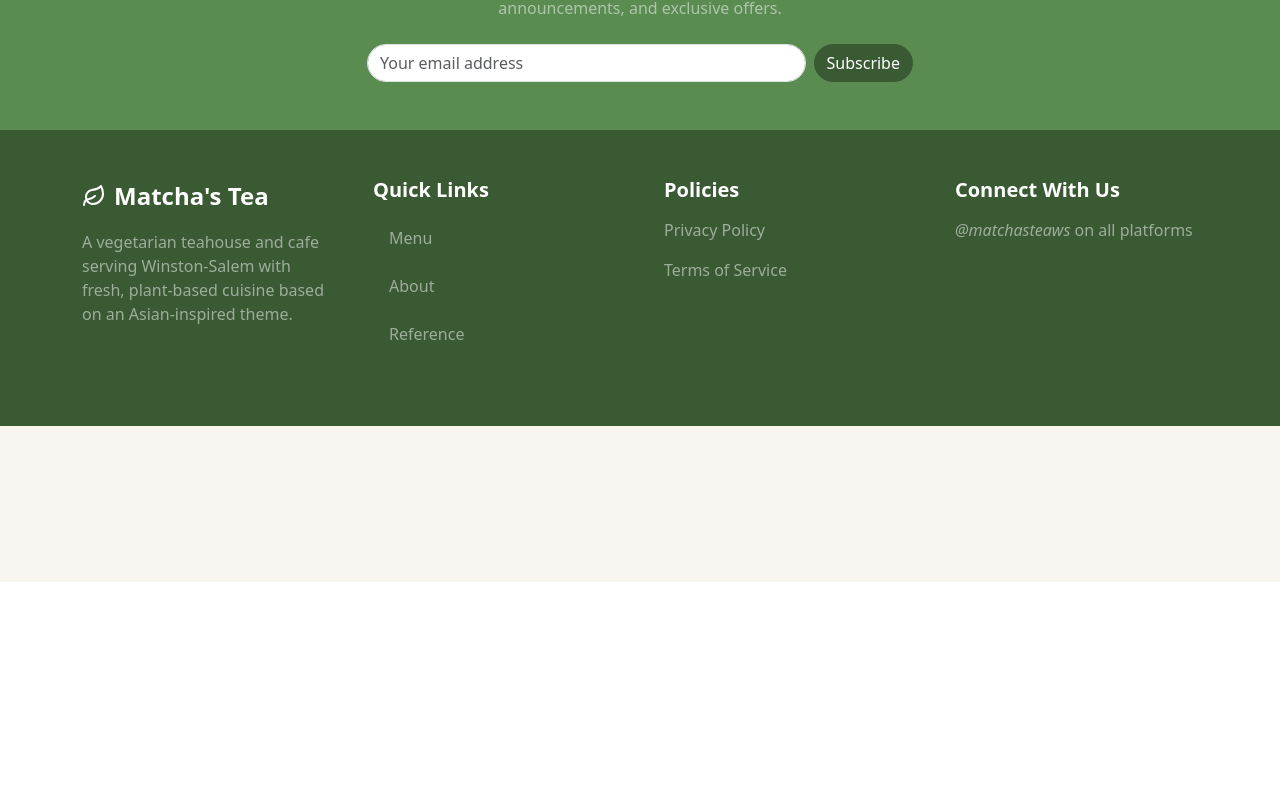
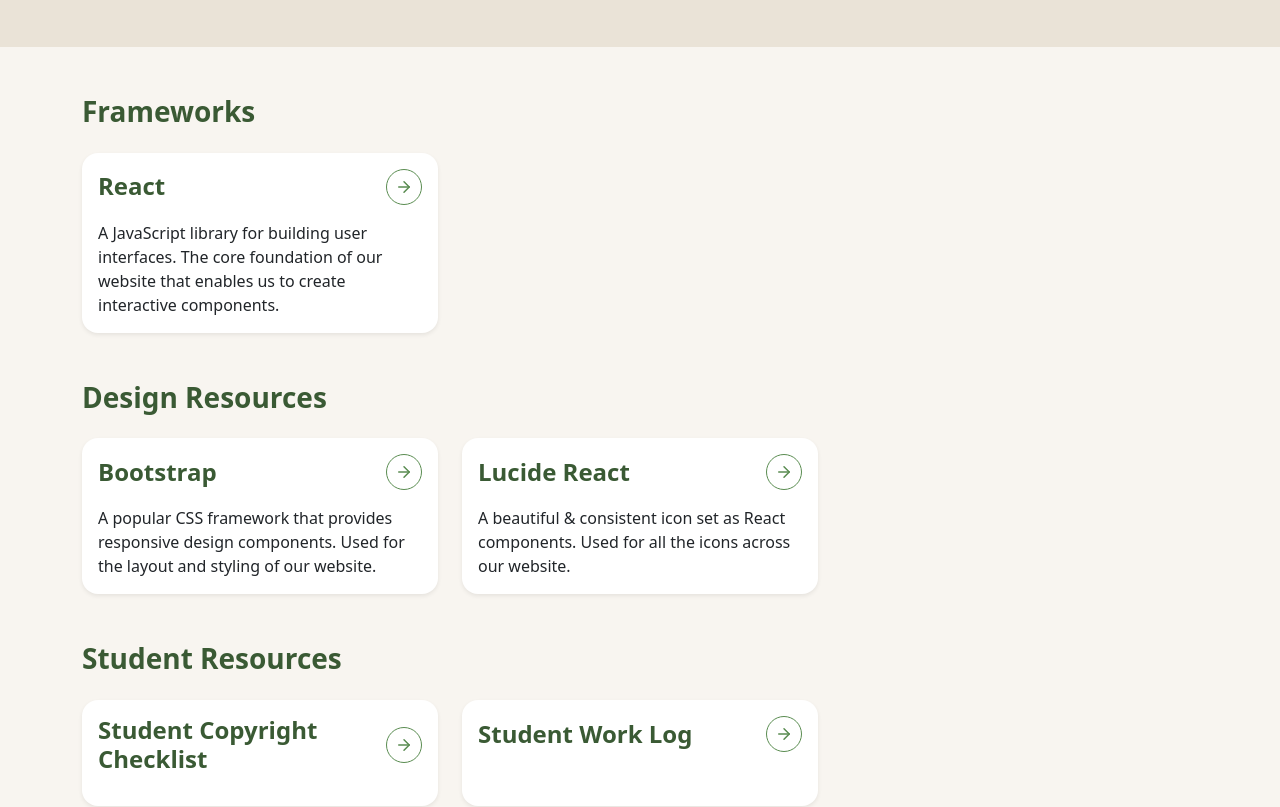
Before and after one commit to KaleChips22/Matchas-Tea, a React (Create React App) app: page /reference in a window 1280 px wide. Shown: the part 218-1025 px from the top of the page. Before the commit the page ends 800 px from the top, so only its background shows below. Built offline with nearby package versions, Linux system fonts and the light colour scheme.

Commit message:
Add resources page

```diff
--- a/src/App.js
+++ b/src/App.js
@@ -4,6 +4,7 @@
 import MatchasFooter from './components/MatchasFooter'
 import Menu from './pages/Menu'
 import About from './pages/About'
+import Reference from './pages/Reference'
 
 
 function App() {
@@ -19,6 +20,7 @@
           <Route path="/home" element={<Home />} />
           <Route path="/menu" element={<Menu />} />
           <Route path="/about" element={<About />} />
+          <Route path="/reference" element={<Reference />} />
         </Routes>
 
         <MatchasFooter navLinks={navLinks} />
--- a/src/components/MatchasFooter.js
+++ b/src/components/MatchasFooter.js
@@ -59,7 +59,7 @@
 
       <footer className="py-5 text-white" style={{ backgroundColor: "#3a5a34" }}>
         <Container>
-          <Row className="gy-4 gx-5">
+          <Row className="gy-4 gx-5 mb-3">
             <Col md={3}>
               <div className="d-flex align-items-center gap-2 mb-3">
                 <Leaf size={24} />
@@ -100,6 +100,11 @@
               <p className="text-white-50"><span className="fst-italic">@matchasteaws</span> on all platforms</p>
             </Col>
           </Row>
+          <div className="text-center text-white-50">
+            <p>
+              &copy; 2025 Matcha's Tea. All Rights Reserved.
+            </p>
+          </div>
         </Container>
       </footer>
     </>
--- /dev/null
+++ b/src/pages/Reference.js
@@ -0,0 +1,98 @@
+import { Button, Card, Col, Container, Row } from 'react-bootstrap'
+import React from 'react'
+import { ArrowRight } from 'lucide-react'
+
+export default function Reference() {
+  const referencesByCategory = {
+    framework: [
+      {
+        name: "React",
+        description: "A JavaScript library for building user interfaces. The core foundation of our website that enables us to create interactive components.",
+        url: "https://reactjs.org/"
+      }
+    ],
+    design: [
+      {
+        name: "Bootstrap",
+        description: "A popular CSS framework that provides responsive design components. Used for the layout and styling of our website.",
+        url: "https://getbootstrap.com/"
+      },
+      {
+        name: "Lucide React",
+        description: "A beautiful & consistent icon set as React components. Used for all the icons across our website.",
+        url: "https://lucide.dev/"
+      }
+    ],
+    studentResources: [
+      {
+        name: "Student Copyright Checklist",
+        description: "",
+        url: "/resources/tsa/Student_Copyright_Checklist.pdf"
+      },
+      {
+        name: "Student Work Log",
+        description: "",
+        url: "/resources/tsa/Student_Work_Log.pdf"
+      },
+    ]
+  }
+
+  const categoryTitles = {
+    framework: "Frameworks",
+    design: "Design Resources",
+    studentResources: "Student Resources"
+  }
+
+  return (
+    <>
+      <section className="py-5" style={{ backgroundColor: "#eae3d7" }}>
+        <Container>
+          <div className="text-center mb-4">
+            <h1 className="display-4 fw-bold mb-3" style={{ color: "#3a5a34" }}>References</h1>
+          </div>
+        </Container>
+      </section>
+
+      <section className="py-5">
+        <Container>
+          {Object.entries(referencesByCategory).map(([category, refs]) => (
+            <div key={category} className="mb-5">
+              <h2 className="fs-3 fw-bold mb-4" style={{ color: "#3a5a34 " }}>
+                {categoryTitles[category]}
+              </h2>
+              <Row className="g-4">
+                {refs.map((reference, index) => (
+                  <Col key={index} md={6} lg={4}>
+                    <Card className="h-100 border-0 shadow-sm rounded-4 overflow-hidden">
+                      <Card.Body className="d-flex flex-column">
+                        <div className="d-flex justify-content-between align-items-center mb-3">
+                          <h3 className="fs-4 fw-bold mb-0" style={{ color: "#3a5a34" }}>
+                            {reference.name}
+                          </h3>
+                          <Button
+                            as="a"
+                            href={reference.url}
+                            target="_blank"
+                            rel="noopener noreferrer"
+                            className="d-flex align-items-center p-2 rounded-circle"
+                            style={{ borderColor: "#5a8c51", color: "#5a8c51", backgroundColor: "transparent" }}
+                            aria-label={`Visit ${reference.name} website`}
+                          >
+                            <ArrowRight size={18} />
+                          </Button>
+                        </div>
+                        <p className="mb-0">
+                          {reference.description}
+                        </p>
+                      </Card.Body>
+                    </Card>
+                  </Col>
+                ))}
+              </Row>
+            </div>
+          ))}
+        </Container>
+      </section>
+    </>
+  )
+}
```
